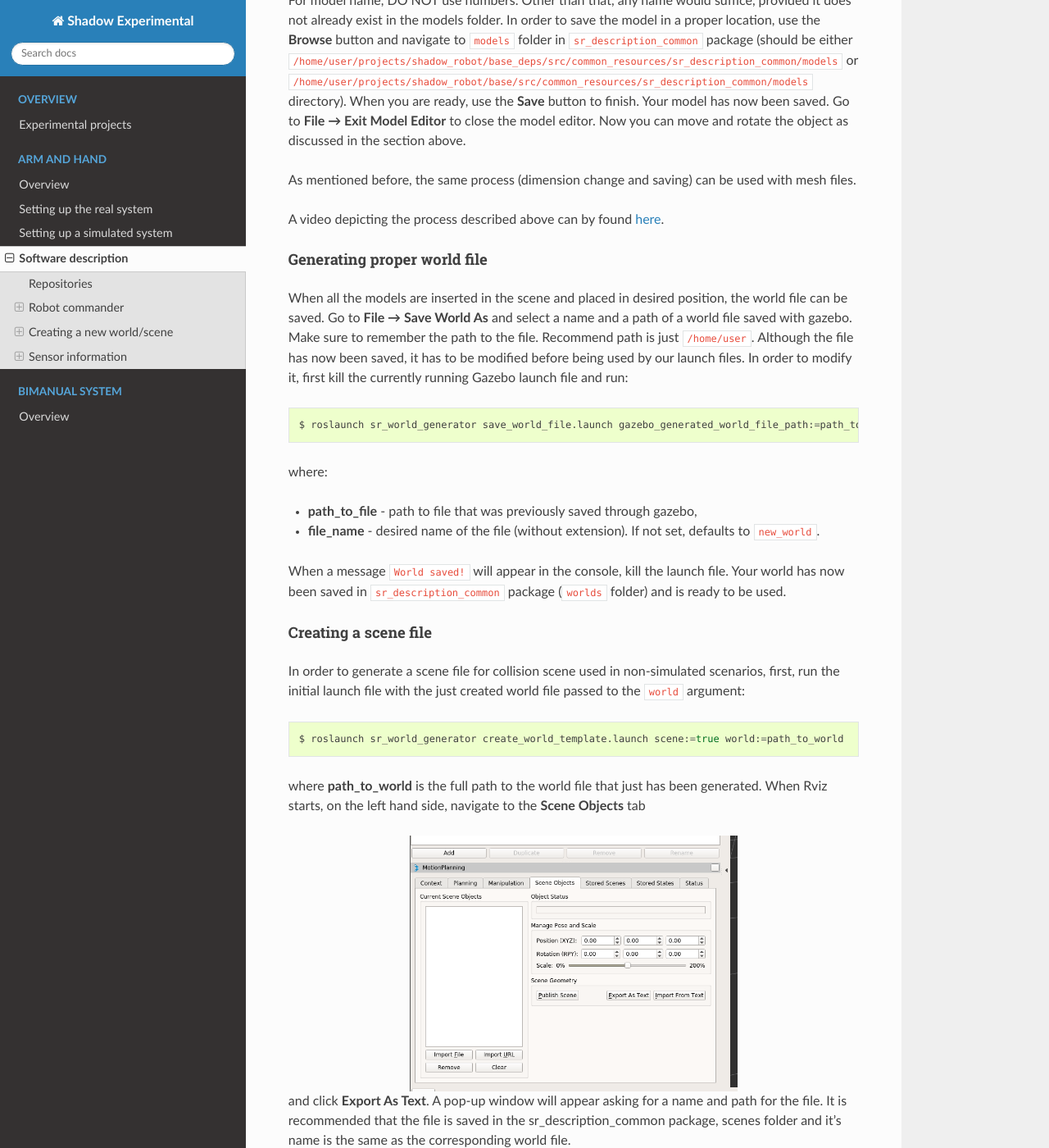
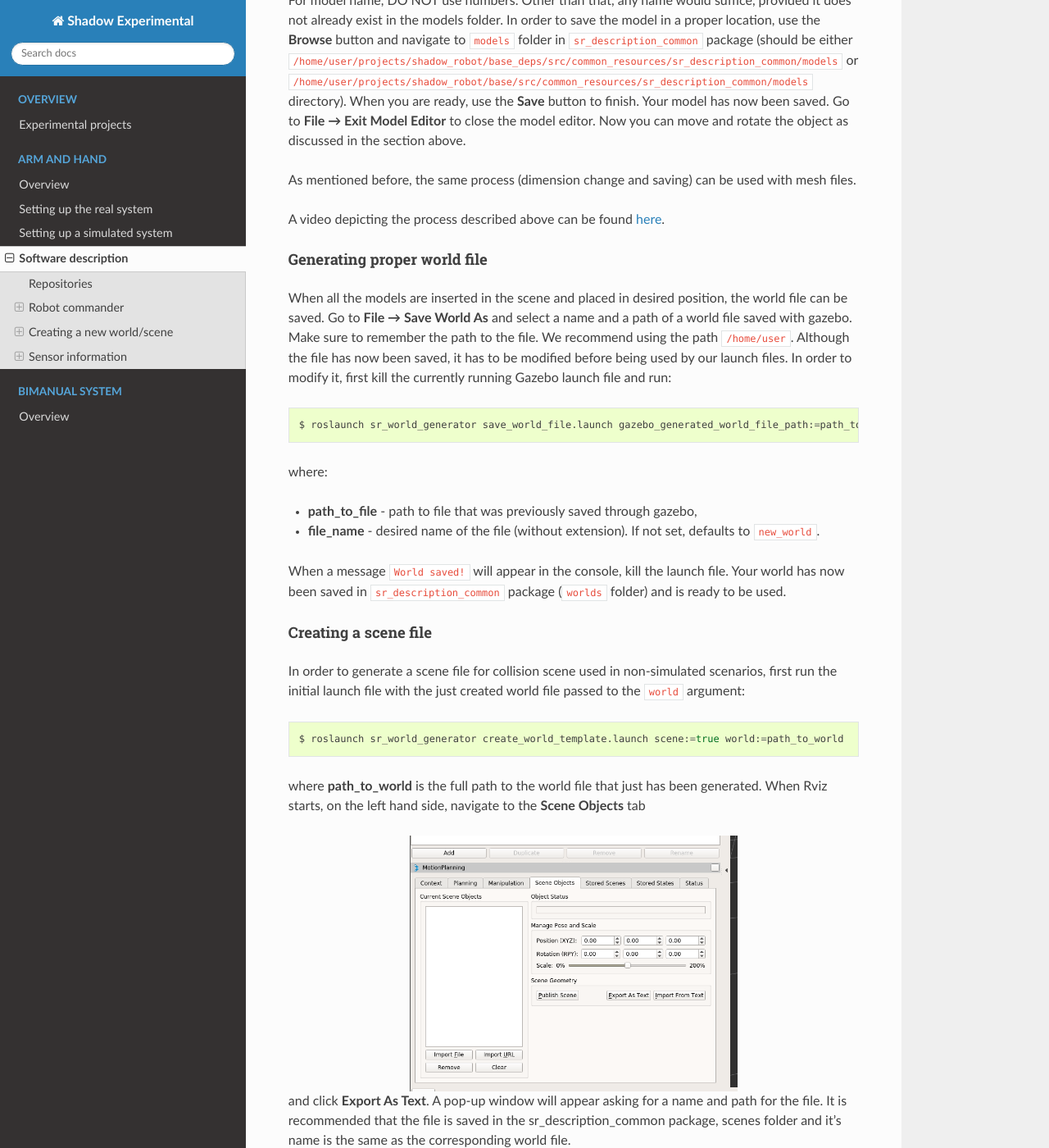
Before and after one commit to shadow-robot/sr_experimental_documentation, a Sphinx documentation site: the page built from docs/user_guide/1_6_software_description.md, in a window 1280 px wide and 1400 px high, scrolled down 8241 px. Shown: the whole window at 82% size. Built offline with Sphinx 7.4.7 and the Read the Docs theme 2.0.0, drawn with Linux system fonts in a browser that asks for light colours; some of the changed text lies outside the part shown.

Commit message:
Update 1_6_software_description.md

````diff
--- a/docs/user_guide/1_6_software_description.md
+++ b/docs/user_guide/1_6_software_description.md
@@ -167,7 +167,7 @@
 
 #### Adding objects to the world
 
-In order to add existing object to the world, navigate to the left hand side bar in Gazebo and click on the **Insert** tab:
+In order to add an existing object to the world, navigate to the left hand side bar in Gazebo and click on the **Insert** tab:
 
 ```eval_rst
 .. image:: ../img/insert_object.png
@@ -201,7 +201,7 @@
 
 then click back on the object. You can move it around now. It is usually easier to use the appearing axis frame instead of trying to drag the object itself.
 
-Same process process can be done for rotation, after clicking this icon:
+The same process can be done for rotation, after clicking this icon:
 
 ```eval_rst
 .. image:: ../img/rotate_object.png
@@ -217,7 +217,7 @@
   :align: center
 ```
 
-A video depicting the process described above can by found [here](https://drive.google.com/file/d/1bm6PckbXbUY9ELF_6f4LWAIdXbkIZnQ1/view?usp=sharing).
+A video depicting the process described above can be found [here](https://drive.google.com/file/d/1bm6PckbXbUY9ELF_6f4LWAIdXbkIZnQ1/view?usp=sharing).
 
 #### Creating new objects
 
@@ -265,11 +265,11 @@
 
 As mentioned before, the same process (dimension change and saving) can be used with mesh files.
 
-A video depicting the process described above can by found [here](https://drive.google.com/file/d/1yoLMEdtsf-U4bimTCqofrLLD3mPABT-9/view?usp=sharing).
+A video depicting the process described above can be found [here](https://drive.google.com/file/d/1yoLMEdtsf-U4bimTCqofrLLD3mPABT-9/view?usp=sharing).
 
 #### Generating proper world file
 
-When all the models are inserted in the scene and placed in desired position, the world file can be saved. Go to **File → Save World As** and select a name and a path of a world file saved with gazebo. Make sure to remember the path to the file. Recommend path is just `/home/user`. Although the file has now been saved, it has to be modified before being used by our launch files. In order to modify it, first kill the currently running Gazebo launch file and run:
+When all the models are inserted in the scene and placed in desired position, the world file can be saved. Go to **File → Save World As** and select a name and a path of a world file saved with gazebo. Make sure to remember the path to the file. We recommend using the path `/home/user`. Although the file has now been saved, it has to be modified before being used by our launch files. In order to modify it, first kill the currently running Gazebo launch file and run:
 
 ```eval_rst
 .. prompt:: bash $
@@ -285,7 +285,7 @@
 
 #### Creating a scene file
 
-In order to generate a scene file for collision scene used in non-simulated scenarios, first, run the initial launch file with the just created world file passed to the `world` argument:
+In order to generate a scene file for collision scene used in non-simulated scenarios, first run the initial launch file with the just created world file passed to the `world` argument:
 
 ```eval_rst
 .. prompt:: bash $
@@ -303,7 +303,7 @@
 
 and click **Export As Text**. A pop-up window will appear asking for a name and path for the file. It is recommended that the file is saved in the sr_description_common package, scenes folder and it's name is the same as the corresponding world file.
 
-A video depicting the process described above can by found [here](https://drive.google.com/file/d/1Uv1MeC2xc1nZ8Ati1cKaegHN8LJzsyhM/view?usp=sharing).
+A video depicting the process described above can be found [here](https://drive.google.com/file/d/1Uv1MeC2xc1nZ8Ati1cKaegHN8LJzsyhM/view?usp=sharing).
 
 ### Using the graphical user interface
 
@@ -328,13 +328,13 @@
 * **empty world** - choose `yes` if you want to start with an empty world. Choose `no` if you want to start the session with a specific world file loaded. You can type the path to the world file in the edit box or navigate to the file using the `browse` button
 * **initial z** - set `z` position of the robot base. Default value corresponds to tables used at Shadow
 
-After setting the above parameters to your preference, click `Open`. A new session of Gazebo will start. After modifying the world to your liking, as in the instructions in the previous sections, go to `File → Save World As` and select a name and a path of a world file. Make sure to remember the path to the file. Recommended path is just `/home/user`. Although the file has now been saved, it has to be modified before being used by our launch files. In order to do that, first kill current Gazebo session using the `Close` button in the `Open Gazebo` section of the GUI. Then use the `Transform world file` area to navigate to your newly created Gazebo world file and click `Transform`. A pop-up window will appear asking for the properly formatted world file name. After clicking `Save` your file will be created and will be ready to be used.
+After setting the above parameters to your preference, click `Open`. A new session of Gazebo will start. After modifying the world to your liking, as in the instructions in the previous sections, go to `File → Save World As` and select a name and a path of a world file. Make sure to remember the path to the file. We recommended the path `/home/user`. Although the file has now been saved, it has to be modified before being used by our launch files. In order to do that, first kill current Gazebo session using the `Close` button in the `Open Gazebo` section of the GUI. Then use the `Transform world file` area to navigate to your newly created Gazebo world file and click `Transform`. A pop-up window will appear asking for the properly formatted world file name. After clicking `Save` your file will be created and will be ready to be used.
 
 You can use the `Open Gazebo` section again to check your newly created world file and export it to the `scene` file as described in the sections above.
 
 ## Sensor information
 ### Force/Torque feedback (only applicable for UR10e)
-The UR10e comes equipped with a force/torque sensor on the end effector with the followin specifications:
+The UR10e comes equipped with a force/torque sensor on the end effector with the following specifications:
 
 ```eval_rst
 +----------------------------+---------+
````
